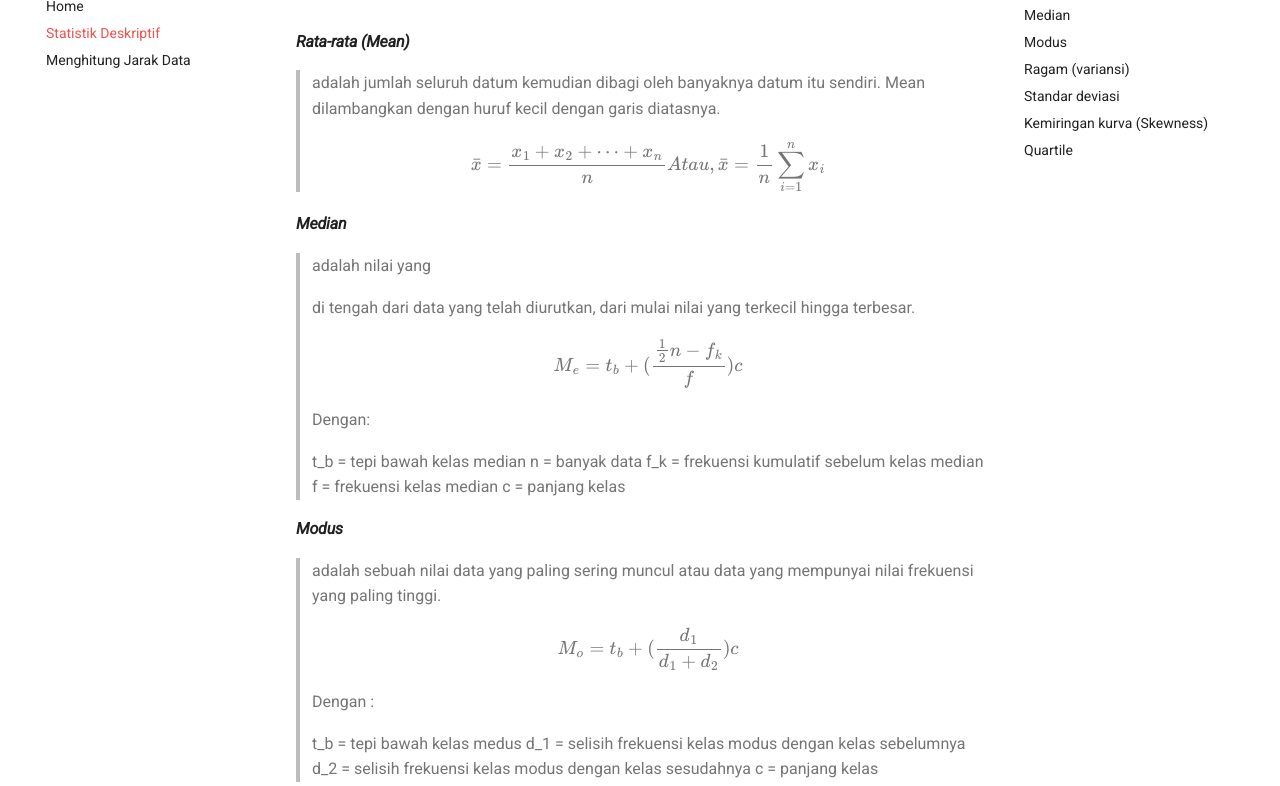
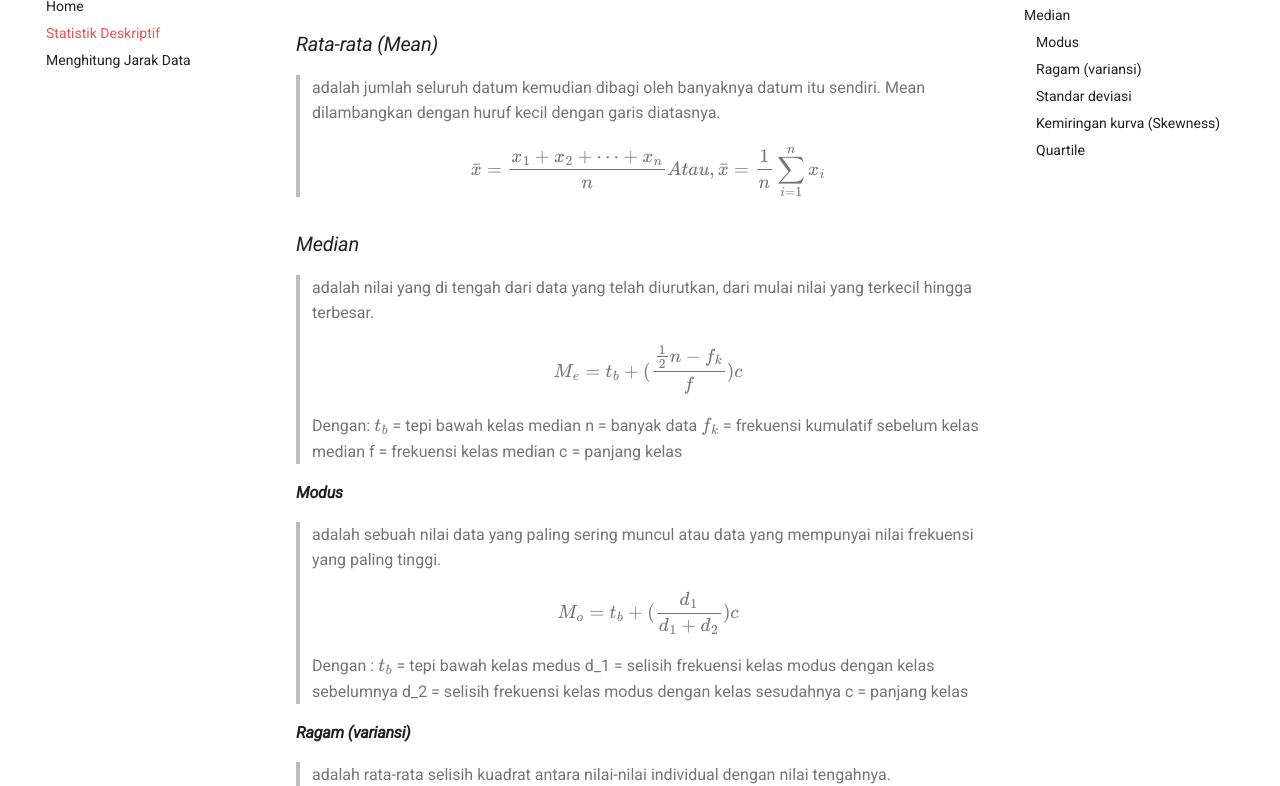
Before and after one commit to triandaniumiyati26/triandaniumi.github.io, a plain HTML site: page Statistik/index.html in a window 1280 px wide. Shown: the part 150-936 px from the top of the page. Drawn offline with nearby package versions, Linux system fonts and the light colour scheme; some packages are replaced by stand-ins of ours; no server answers; a script that the page names is missing.

Commit message:
Deployed d689b8a with MkDocs version: 1.0.4

```diff
--- a/Statistik/index.html
+++ b/Statistik/index.html
@@ -305,7 +305,8 @@
     Median
   </a>
 
-</li>
+    <nav class="md-nav">
+      <ul class="md-nav__list">
 
           <li class="md-nav__item">
   <a href="#modus" class="md-nav__link">
@@ -339,6 +340,11 @@
   <a href="#quartile" class="md-nav__link">
     Quartile
   </a>
+
+</li>
+
+      </ul>
+    </nav>
 
 </li>
 
@@ -397,7 +403,8 @@
     Median
   </a>
 
-</li>
+    <nav class="md-nav">
+      <ul class="md-nav__list">
 
           <li class="md-nav__item">
   <a href="#modus" class="md-nav__link">
@@ -434,6 +441,11 @@
 
 </li>
 
+      </ul>
+    </nav>
+
+</li>
+
 
 
 
@@ -454,24 +466,23 @@
 
 
                 <h1 id="statistik-deskriptif">Statistik Deskriptif<a class="headerlink" href="#statistik-deskriptif" title="Permanent link">&para;</a></h1>
-<h4 id="rata-rata-mean"><em>Rata-rata (Mean)</em><a class="headerlink" href="#rata-rata-mean" title="Permanent link">&para;</a></h4>
+<h3 id="rata-rata-mean"><em>Rata-rata (Mean)</em><a class="headerlink" href="#rata-rata-mean" title="Permanent link">&para;</a></h3>
 <blockquote>
 <p>adalah jumlah seluruh datum kemudian dibagi oleh banyaknya datum itu sendiri. Mean dilambangkan dengan huruf kecil dengan garis diatasnya.
 $$
 \bar x = \frac{x_1 + x_2 + \cdots + x_n}{n}Atau,\bar x = \frac{1}{n} \sum \limits^n_{i=1}x_i
 $$</p>
 </blockquote>
-<h4 id="median"><em>Median</em><a class="headerlink" href="#median" title="Permanent link">&para;</a></h4>
+<h3 id="median"><em>Median</em><a class="headerlink" href="#median" title="Permanent link">&para;</a></h3>
 <blockquote>
-<p>adalah nilai yang </p>
-<p>di tengah dari data yang telah diurutkan, dari mulai nilai yang terkecil hingga terbesar.
+<p>adalah nilai yang di tengah dari data yang telah diurutkan, dari mulai nilai yang terkecil hingga terbesar.
 $$
 M_e = t_b + (\frac{\frac{1}{2}n-f_k}{f}) c
 $$
-Dengan:</p>
-<p>t_b = tepi bawah kelas median
+Dengan:
+<span><span class="MathJax_Preview">t_b</span><script type="math/tex">t_b</script></span> = tepi bawah kelas median
 n = banyak data
-f_k = frekuensi kumulatif sebelum kelas median
+<span><span class="MathJax_Preview">f_k</span><script type="math/tex">f_k</script></span> = frekuensi kumulatif sebelum kelas median
 f = frekuensi  kelas median
 c = panjang kelas</p>
 </blockquote>
@@ -481,8 +492,8 @@ c = panjang kelas</p>
 $$
 M_o = t_b + (\frac{d_1}{d_1+d_2})c
 $$
-Dengan :</p>
-<p>t_b = tepi bawah kelas medus
+Dengan :
+<span><span class="MathJax_Preview">t_b</span><script type="math/tex">t_b</script></span> = tepi bawah kelas medus
 d_1 = selisih frekuensi kelas modus dengan kelas sebelumnya
 d_2 = selisih frekuensi kelas modus dengan kelas  sesudahnya
 c = panjang kelas</p>
```
Also changed, not shown: search/search_index.json (+1 -1 lines), 1 other file. Lines whose indentation alone changed are shown as unchanged.
